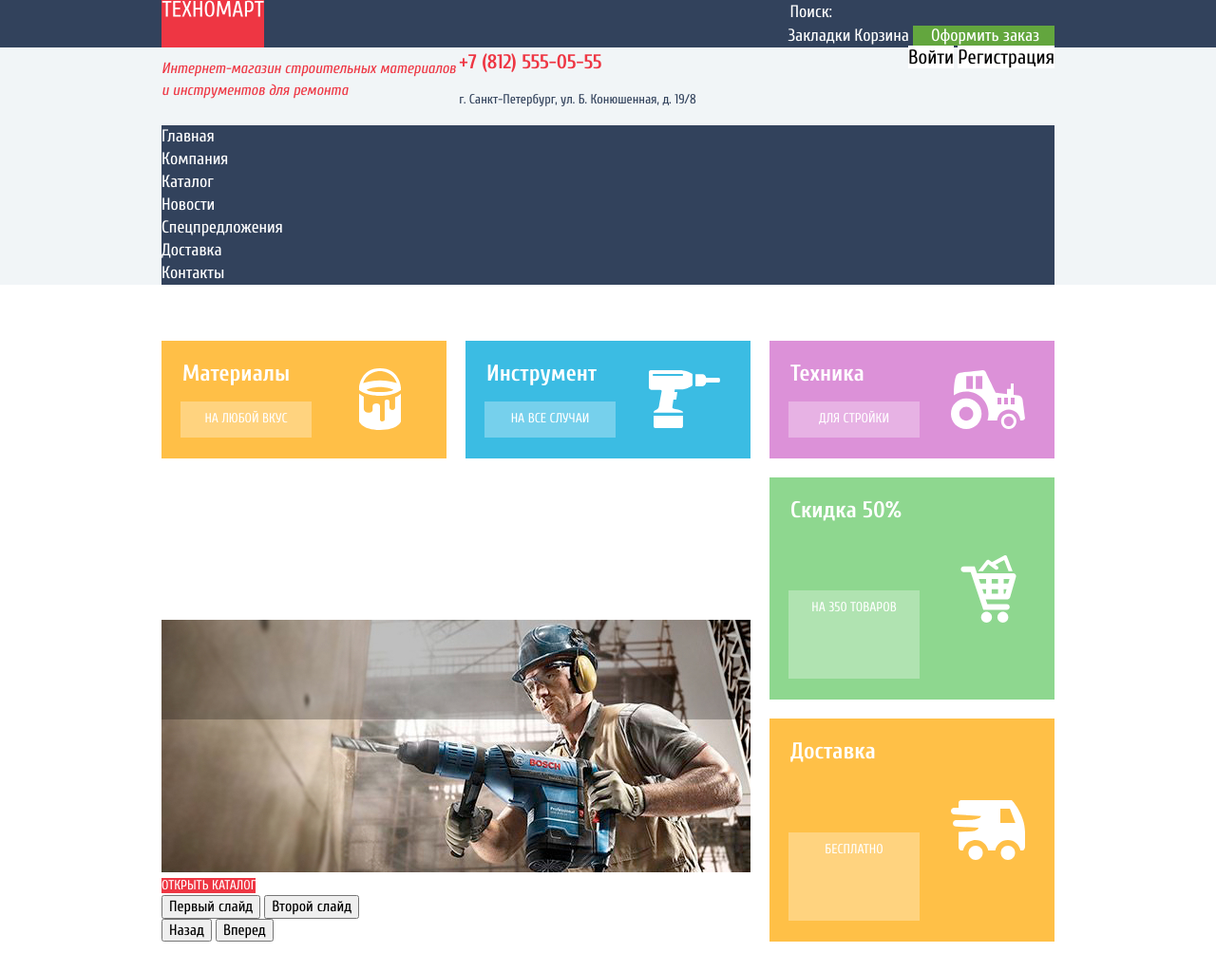
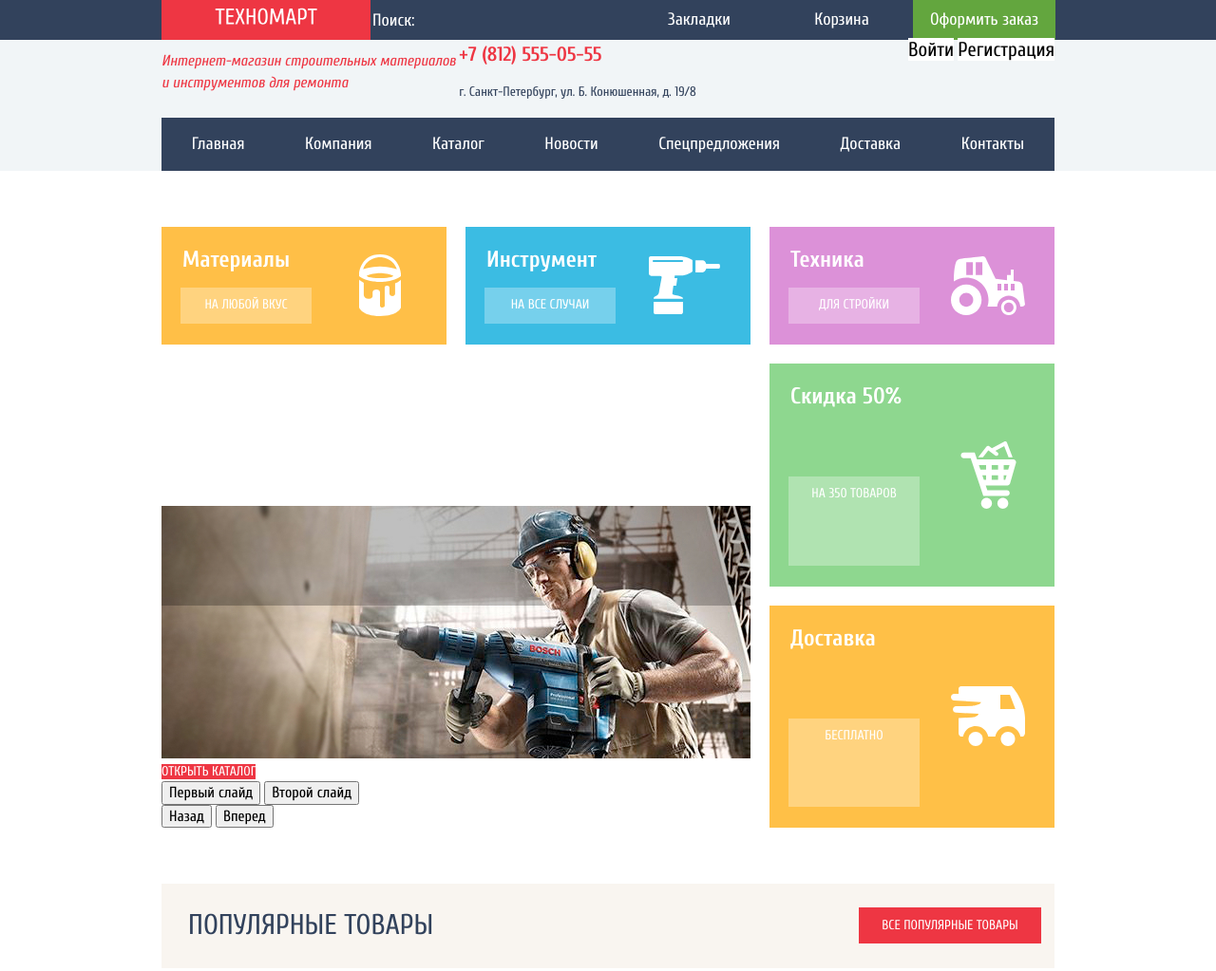
Before and after one commit to alibekmslv/1493173-technomart-30, a plain HTML site: page index.html in a window 1280 px wide. Shown: the top 1023 px of the page at 95% size. Drawn offline with Linux system fonts and the light colour scheme.

Commit message:
Добавлена флексы

```diff
--- a/css/style.css
+++ b/css/style.css
@@ -192,35 +192,47 @@ button.button {
 .header-top-wrapper {
   width: 940px;
   margin: 0 auto;
-  display: grid;
-  grid-template-columns: auto 1fr;
+  display: flex;
 }
 
 .header-top-links {
-  justify-self: end;
+  display: flex;
 }
 
-.header-top a {
+.header-top-links a {
   font-size: 1.125rem;
   color: var(--white);
-  line-height: 1.3333;
+  line-height: 24px;
+  display: block;
+  padding-top: 0.5em;
+  padding-bottom: 0.5em;
+  text-align: center;
+  width: 150px;
 }
 
-.header-top a:active {
+.header-top-links a:active {
   background-color: var(--special-dark);
+  color: ;
 }
 
 .header-top .main-header-logo {
   font-size: inherit;
   background-color: var(--basic-red);
+  padding: 0.5em 3.5em;
+}
+
+.header-top form {
+  display: block;
 }
 
 .header-top input {
   font-size: 1.125rem;
   background-color: var(--basic-blue);
   color: var(--white);
-  line-height: 1.3333;
+  line-height: 24px;
   border: none;
+  width: 271px;
+  height: 100%;
 }
 
 .header-top input:focus {
@@ -234,8 +246,6 @@ button.button {
 
 .header-top .place-order-link {
   background-color: var(--basic-green);
-  padding-left: 1.056em;
-  padding-right: 0.889em;
 }
 
 .header-bottom-wrapper {
@@ -309,7 +319,7 @@ button.button {
 .main-navigation ul {
   list-style-type: none;
   font-size: 1.125rem;
-  line-height: 1.3333;
+  line-height: 24px;
 }
 
 .main-navigation a {
@@ -328,7 +338,19 @@ button.button {
 .site-navigation {
   margin: 0;
   padding: 0;
+  display: flex;
+  flex-wrap: wrap;
+  justify-content: space-around;
 }
+
+.site-navigation a {
+  display: block;
+  padding-top: 0.889em;
+  padding-bottom: 0.889em;
+  padding-left: 1.5em;
+  padding-right: 1.5em;
+}
+
 /* Features */
 .features {
   margin-bottom: 59px;
@@ -709,6 +731,10 @@ button.button {
 
 .main-footer-logo {
   background-color: var(--basic-red);
+  width: 220px;
+  text-align: center;
+  padding-top: 20px;
+  padding-bottom: 20px;
 }
 
 .main-footer ul {
@@ -720,14 +746,28 @@ button.button {
   line-height: 1.3333;
   display: grid;
   grid-template-columns: auto 1fr;
+  margin-bottom: 54px;
 }
 
 .top-footer a {
   color: var(--white);
 }
+.top-footer p {
+  margin-top: 22px;
+  margin-bottom: 0;
+}
+.footer-list {
+  margin: 0;
+  padding: 0;
+  display: flex;
+  justify-content: flex-end;
+  align-items: center;
+}
 
 .footer-list a {
   color: var(--white);
+  display: block;
+  margin-left: 58px;
 }
 .footer-list a:hover {
   text-decoration: underline;
@@ -753,6 +793,7 @@ button.button {
   font-size: 1em;
   line-height: 1.125;
   background-color: var(--special-blue-dark);
+  display: flex;
 }
 
 .bottom-footer-wrapper {
```
